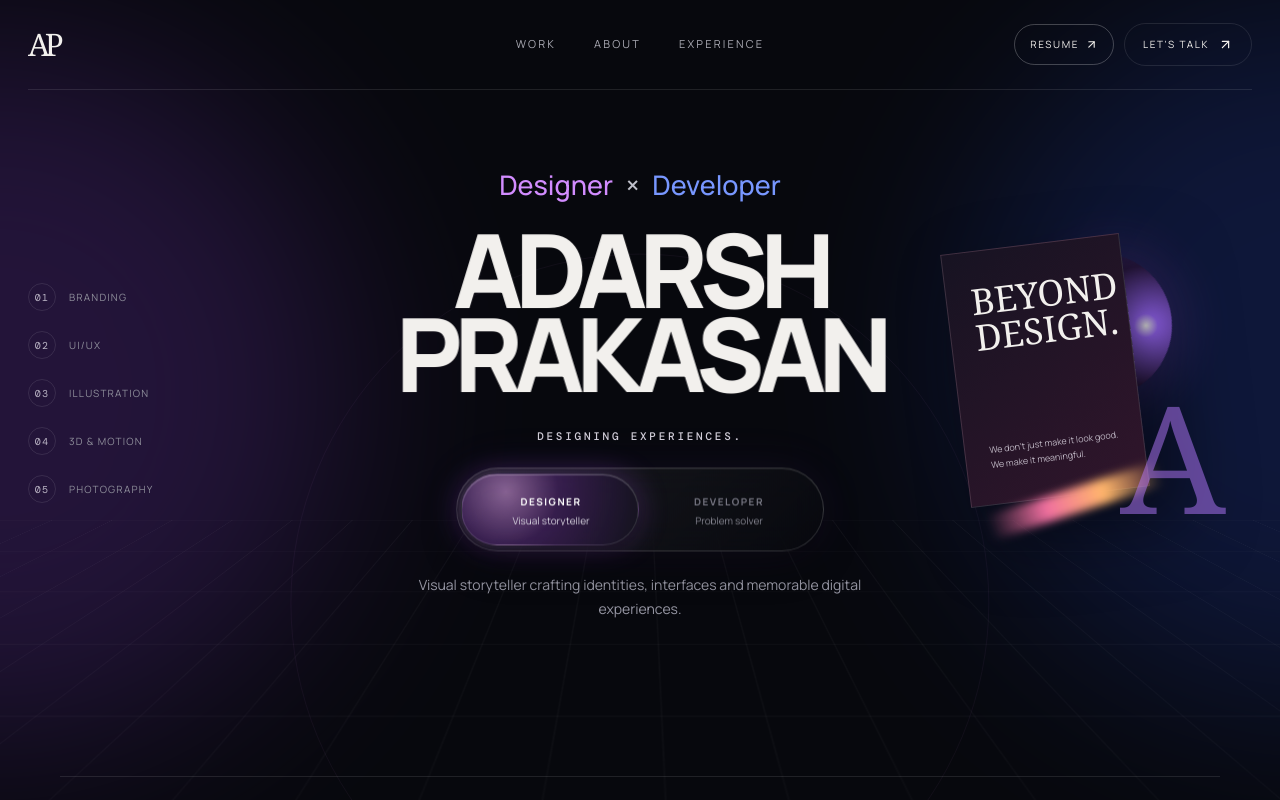
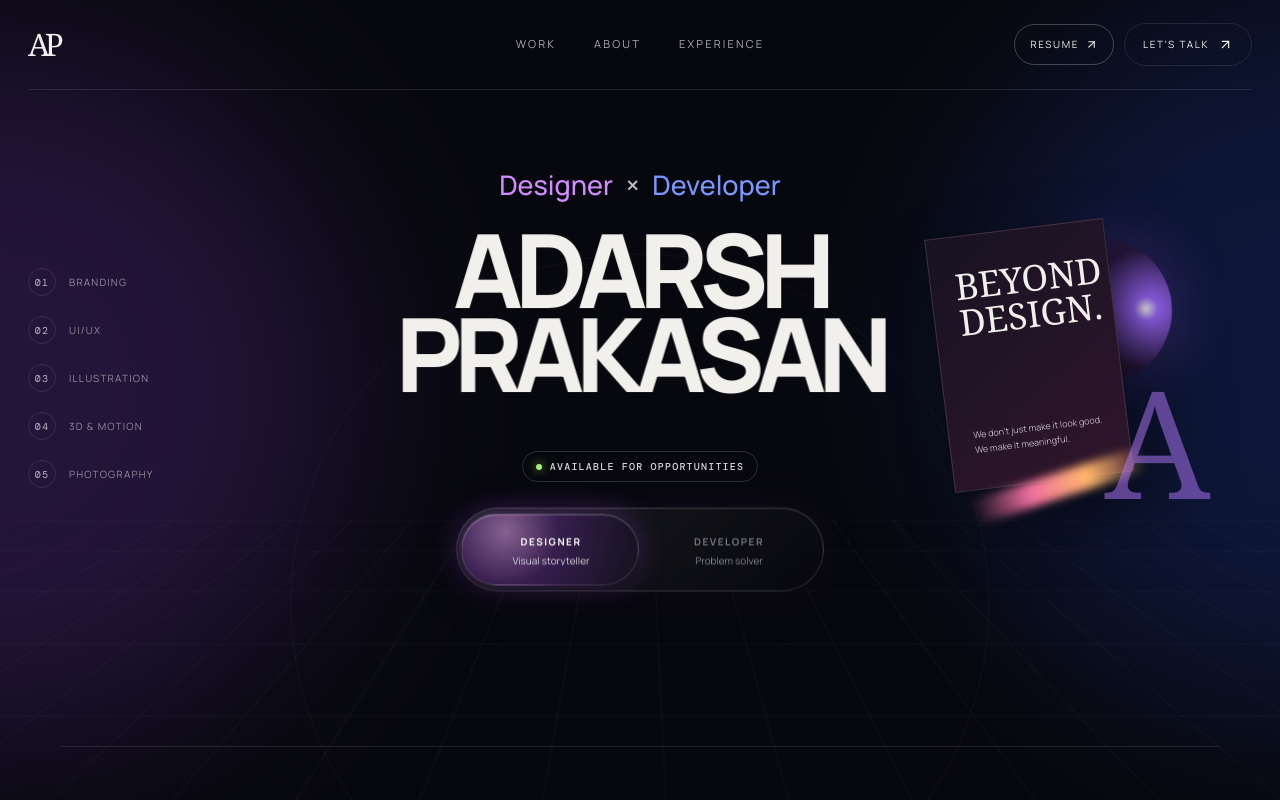
Before and after one commit to adarshprakasan/portfolio, a Next.js app: page / in a window 1280 px wide. Shown: the top 800 px of the page. Built offline with nearby package versions, Linux system fonts and the light colour scheme.

Commit message:
Minor design corrections(eyebrows removed). Availability and copyright added

```diff
--- a/app/globals.css
+++ b/app/globals.css
@@ -241,6 +241,30 @@ button {
   display: flex;
   flex-direction: column;
   align-items: center;
+}
+
+.availability {
+  display: inline-flex;
+  align-items: center;
+  gap: 8px;
+  margin-top: 20px;
+  padding: 8px 13px;
+  border: 1px solid rgba(255, 255, 255, 0.16);
+  border-radius: 999px;
+  color: #d8d5df;
+  font:
+    500 10px DM Mono,
+    monospace;
+  letter-spacing: 0.12em;
+  text-transform: uppercase;
+}
+
+.availability-dot {
+  width: 6px;
+  height: 6px;
+  border-radius: 50%;
+  background: #a7f36b;
+  box-shadow: 0 0 10px rgba(167, 243, 107, 0.8);
 }
 
 .eyebrow,
@@ -543,8 +567,9 @@ button {
   width: min(1100px, calc(100% - 56px));
   margin: auto;
   border-top: 1px solid var(--line);
-  padding: 100px 0 120px;
+  padding: 100px 0 42px;
   display: flex;
+  flex-wrap: wrap;
   justify-content: space-between;
   gap: 40px;
 }
@@ -569,6 +594,18 @@ button {
   gap: 9px;
   color: #aaaab3;
   font-size: 12px;
+}
+
+.copyright {
+  width: 100%;
+  margin: 30px 0 0;
+  color: #777783;
+  text-align: center;
+  font:
+    9px DM Mono,
+    monospace;
+  letter-spacing: 0.12em;
+  text-transform: uppercase;
 }
 
 .scroll {
--- a/app/page.tsx
+++ b/app/page.tsx
@@ -517,7 +517,7 @@ export default function Home() {
             <br />
             <LiquidText>PRAKASAN</LiquidText>
           </motion.h1>
-          <AnimatePresence mode="wait">
+          {/* <AnimatePresence mode="wait">
             <motion.p
               key={`eyebrow-${mode}`}
               className="eyebrow"
@@ -529,7 +529,15 @@ export default function Home() {
             >
               {active.eyebrow}
             </motion.p>
-          </AnimatePresence>
+          </AnimatePresence> */}
+
+          <div
+            className="availability"
+            aria-label="Available for opportunities"
+          >
+            <span className="availability-dot" aria-hidden="true" />
+            Available for opportunities
+          </div>
 
           <div className="switch-slot" ref={switchSlotRef}>
             <motion.section
@@ -584,7 +592,7 @@ export default function Home() {
             </motion.section>
           </div>
 
-          <AnimatePresence mode="wait">
+          {/* <AnimatePresence mode="wait">
             <motion.p
               key={`description-${mode}`}
               className="subcopy"
@@ -596,7 +604,7 @@ export default function Home() {
             >
               {active.description}
             </motion.p>
-          </AnimatePresence>
+          </AnimatePresence> */}
         </div>
 
         <div className="visual-card" id="mode-preview" role="tabpanel">
@@ -883,16 +891,17 @@ export default function Home() {
 
       <footer id="contact" className="footer">
         <div>
-          <span className="section-label">AVAILABLE FOR</span>
+          <span className="section-label">AVAILABLE FOR OPPORTUNITIES</span>
           <h2>
-            Let&apos;s build something
+            {/* Let&apos;s build something */}
+            Building something
             <br />
             worth remembering.
           </h2>
         </div>
         <div className="footer-links">
           <a href="mailto:adarshp2911@gmail.com">
-            <Mail size={17} /> Email
+            <Mail size={17} /> Email me
           </a>
           <a href="https://github.com/adarshprakasan">
             <Github size={17} /> GitHub
@@ -904,6 +913,9 @@ export default function Home() {
             <Instagram size={17} /> Instagram
           </a>
         </div>
+        <p className="copyright">
+          © 2026 Adarsh Prakasan. All rights reserved.
+        </p>
       </footer>
       <AnimatePresence>
         {!isAtBottom && (
```
Also changed, not shown: 1 other file (tests, documents, lock files or other folders).
